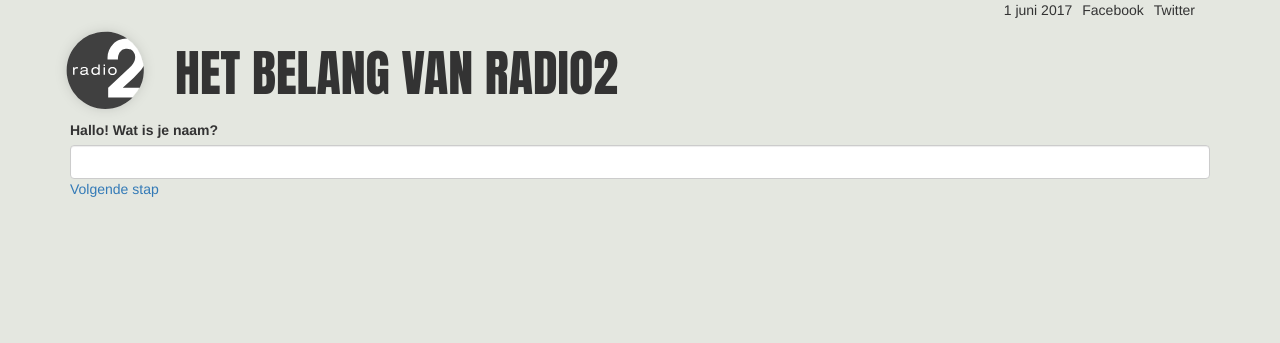
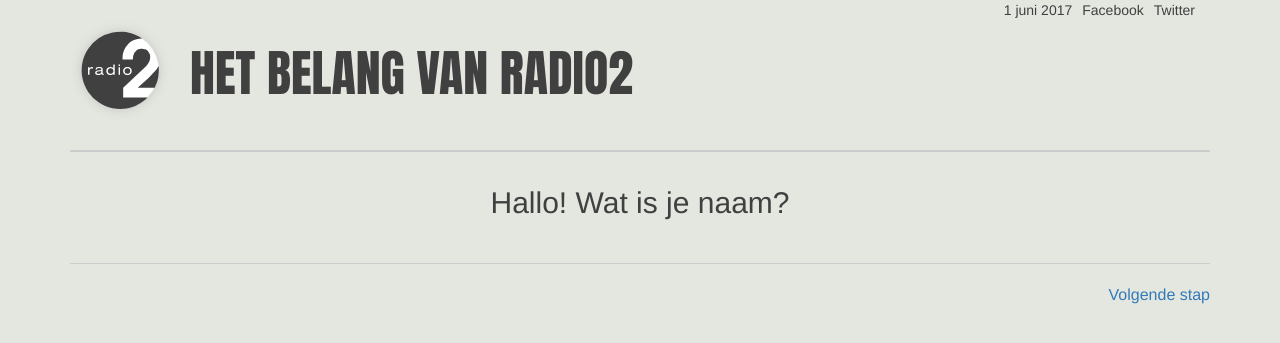
Before and after one commit to wouters-frederik/r2top30hackathon, a PHP site: page / in a window 1280 px wide. Shown: the top 343 px of the page. Run offline with PHP 8.4, Linux system fonts and the light colour scheme; some libraries are stand-ins or nearby versions.

Commit message:
R2TOP30: Dag Hans.

```diff
--- a/web/css/top30.css
+++ b/web/css/top30.css
@@ -1,5 +1,6 @@
 body {
-  background: #e4e7e0; }
+  background: #e4e7e0;
+  color: #404040; }
 
 .header-top {
   display: flex;
@@ -9,6 +10,10 @@
   .header-top > * {
     margin-left: 10px; }
 
+.header {
+  padding: 0 0 30px;
+  margin: 0 0 30px;
+  border-bottom: 2px solid #ccc; }
   .header svg {
     float: left;
     margin: 0 20px 0 0;
@@ -23,4 +28,24 @@
 #steps {
   display: none; }
 
+fieldset > label {
+  width: 100%;
+  text-align: center;
+  font-size: 30px;
+  font-weight: 100; }
+fieldset > .form-control {
+  border: 0;
+  background: transparent;
+  border-radius: 0;
+  border-bottom: 1px solid #ccc;
+  text-align: center;
+  font-size: 20px;
+  box-shadow: none; }
+  fieldset > .form-control:focus {
+    box-shadow: none; }
+fieldset > .stepbox--nav {
+  float: right;
+  margin: 20px 0 0;
+  font-size: 16px; }
+
 /*# sourceMappingURL=top30.css.map */
--- a/web/css/top30.scss
+++ b/web/css/top30.scss
@@ -1,5 +1,6 @@
 body {
   background: #e4e7e0;
+  color: #404040;
 }
 
 .header-top {
@@ -13,6 +14,9 @@
 }
 
 .header {
+  padding: 0 0 30px;
+  margin: 0 0 30px;
+  border-bottom: 2px solid #ccc;
   svg {
     float: left;
     margin: 0 20px 0 0;
@@ -30,3 +34,29 @@
 #steps {
   display: none;
 }
+
+fieldset {
+  > label {
+    width: 100%;
+    text-align: center;
+    font-size: 30px;
+    font-weight: 100;
+  }
+  > .form-control {
+    border: 0;
+    background: transparent;
+    border-radius: 0;
+    border-bottom: 1px solid #ccc;
+    text-align: center;
+    font-size: 20px;
+    box-shadow: none;
+    &:focus {
+      box-shadow: none;
+    }
+  }
+  > .stepbox--nav {
+    float: right;
+    margin: 20px 0 0;
+    font-size: 16px;
+  }
+}
--- a/web/index.php
+++ b/web/index.php
@@ -38,7 +38,7 @@
                             <input type="text" class="form-control" id="input1" />
                         </fieldset>
                         <fieldset class="form-group">
-                            <label for="input2">Dag <span class="inputname">, in welk jaar ben je geboren?</label>
+                            <label for="input2">Dag <span class="inputname"></span>, in welk jaar ben je geboren?</label>
                             <input type="text" class="form-control" id="input2" />
                         </fieldset>
                         <fieldset class="form-group">
--- a/web/js/top30.js
+++ b/web/js/top30.js
@@ -4,7 +4,7 @@
         submitButton: '#submitbutton'
     });
 
-    $('.input1').change(function(){
-        $('.inputname').html($('.input1').val());
+    $('#input1').change(function(){
+        $('.inputname').html($('#input1').val());
     })
 });
```
Also changed, not shown: 1 other file. Lines whose indentation alone changed are shown as unchanged.
